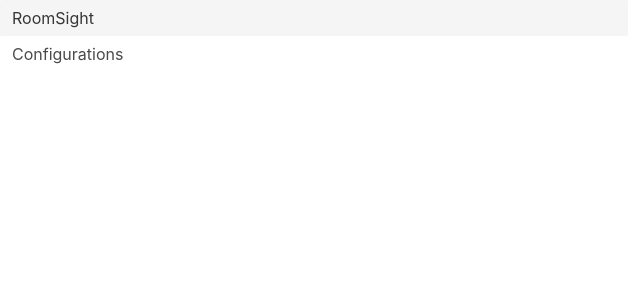
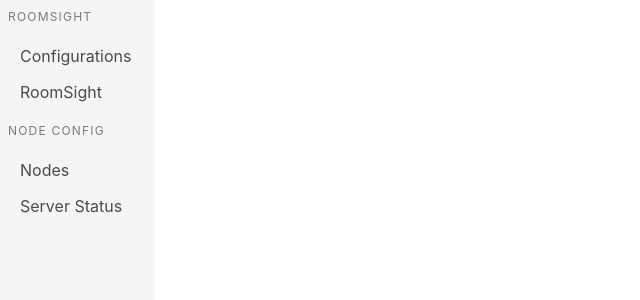
Before and after one commit to wiseby/Hackers-HomeAuto-Server, an Angular app in the folder src/WebApi/ClientApp/: page / in a window 1280 px wide. Shown: the top 300 px of the page, without its empty margins (0-640 px from the left). Built offline with nearby package versions, Linux system fonts and the light colour scheme.

Commit message:
base layout done

```diff
--- a/src/WebApi/ClientApp/src/app/app.component.html
+++ b/src/WebApi/ClientApp/src/app/app.component.html
@@ -1,5 +1,5 @@
-<div class="columns">
-  <div class="column">
+<div class="columns is-fullheight">
+  <div class="column is-narrow has-background-light ml-2 mt-2">
     <app-navbar></app-navbar>
   </div>
   <div class="column">
--- /dev/null
+++ b/src/WebApi/ClientApp/src/app/app.component.sass
@@ -0,0 +1,2 @@
+.is-fullheight
+    height: 100vh
--- a/src/WebApi/ClientApp/src/app/app.component.ts
+++ b/src/WebApi/ClientApp/src/app/app.component.ts
@@ -3,7 +3,7 @@
 @Component({
   selector: 'app-root',
   templateUrl: './app.component.html',
-  styleUrls: ['./app.component.scss']
+  styleUrls: ['./app.component.sass']
 })
 export class AppComponent {
   title = 'hackers-homeauto';
--- a/src/WebApi/ClientApp/src/app/modules/common/navbar/navbar.component.html
+++ b/src/WebApi/ClientApp/src/app/modules/common/navbar/navbar.component.html
@@ -1,10 +1,16 @@
 <aside class="menu">
+  <p class="menu-label">RoomSight</p>
   <ul class="menu-list">
     <li>
-      <a routerLink="/roomsight">RoomSight</a>
+      <a [routerLink]="['configurations']">Configurations</a>
     </li>
     <li>
-      <a routerLink="/configurations">Configurations</a>
+      <a [routerLink]="['roomsight']">RoomSight</a>
     </li>
   </ul>
+  <p class="menu-label">Node Config</p>
+  <ul class="menu-list">
+    <li><a [routerLink]="['configuration/Nodes']">Nodes</a></li>
+    <li><a>Server Status</a></li>
+  </ul>
 </aside>
--- a/src/WebApi/ClientApp/src/app/modules/common/navbar/navbar.component.sass
+++ b/src/WebApi/ClientApp/src/app/modules/common/navbar/navbar.component.sass
@@ -0,0 +1,2 @@
+.full-height
+    height: 100vh
--- a/src/WebApi/ClientApp/src/app/modules/common/notfound/notfound.component.html
+++ b/src/WebApi/ClientApp/src/app/modules/common/notfound/notfound.component.html
@@ -1 +1 @@
-<p>Configuration notfound works!</p>
+<p>notfound works!</p>
--- a/src/WebApi/ClientApp/src/app/modules/configurations/components/layout/conf-layout.component.html
+++ b/src/WebApi/ClientApp/src/app/modules/configurations/components/layout/conf-layout.component.html
@@ -1 +1,3 @@
 <p>layout works!</p>
+
+<router-outlet></router-outlet>
```
Also changed, not shown: src/WebApi/ClientApp/src/app/modules/configurations/configuration-routing.module.ts (+5 -4 lines), src/WebApi/ClientApp/src/app/modules/roomsight/roomsight-routing.module.ts (+5 -2 lines), src/WebApi/ClientApp/src/app/app.component.scss (deleted).
